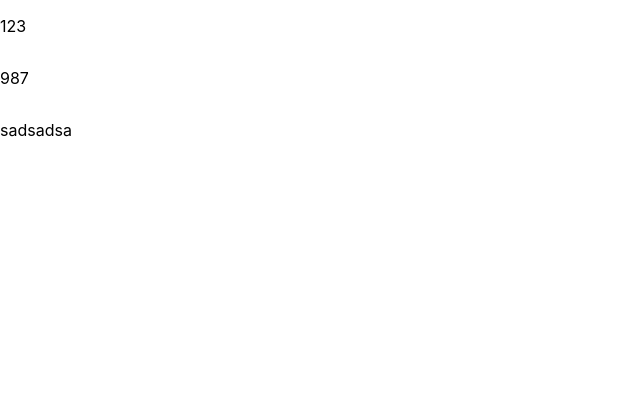
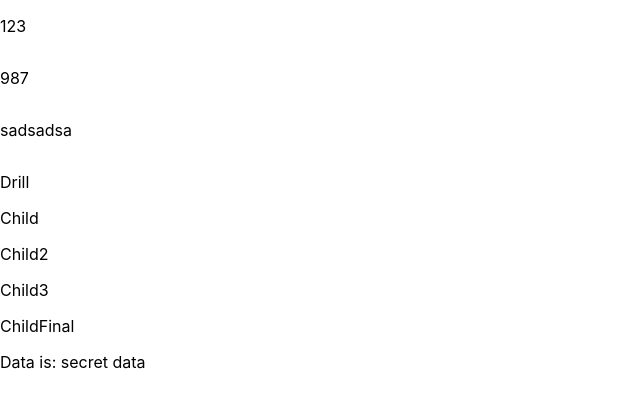
Before and after one commit to fc-fullstack-courses/pfe-2023-1-consultations, a React (Create React App) app: page / in a window 1280 px wide. Shown: the top 408 px of the page, without its empty margins (0-640 px from the left). Built offline with nearby package versions, Linux system fonts and the light colour scheme.

Commit message:
Add prop drilling example

```diff
--- a/src/App.js
+++ b/src/App.js
@@ -1,5 +1,6 @@
 import styles from './App.module.css';
 import FlexContainer from './components/FlexContainer';
+import Drill from './components/Tree';
 
 function App() {
   return (
@@ -9,6 +10,7 @@ function App() {
         <p>987</p>
       </FlexContainer>
       <FlexContainer children={<p>sadsadsa</p>} />
+      <Drill data="secret data" data2={1232132131} data3={[12321,343434,3454353]} isImportant/>
     </div>
   );
 }
--- /dev/null
+++ b/src/components/Tree/index.jsx
@@ -0,0 +1,50 @@
+import React from 'react';
+
+const Drill = (props) => {
+  return (
+    <div>
+      <p>Drill</p>
+      <Child {...props} />
+    </div>
+  );
+}
+
+// React.createElement(Child,{...props})
+
+function Child (props) {
+  return (
+    <div>
+      <p>Child</p>
+      <Child2 {...props} />
+    </div>
+  );
+}
+
+function Child2 (props) {
+  return (
+    <div>
+      <p>Child2</p>
+      <Child3 {...props} />
+    </div>
+  );
+}
+
+function Child3 ({data3, ...props}) {
+  return (
+    <div>
+      <p>Child3</p>
+      <ChildFinal {...props} />
+    </div>
+  );
+}
+
+function ChildFinal ({data}) {
+  return (
+    <div>
+      <p>ChildFinal</p>
+      <p>Data is: {data}</p>
+    </div>
+  );
+}
+
+export default Drill;
```
